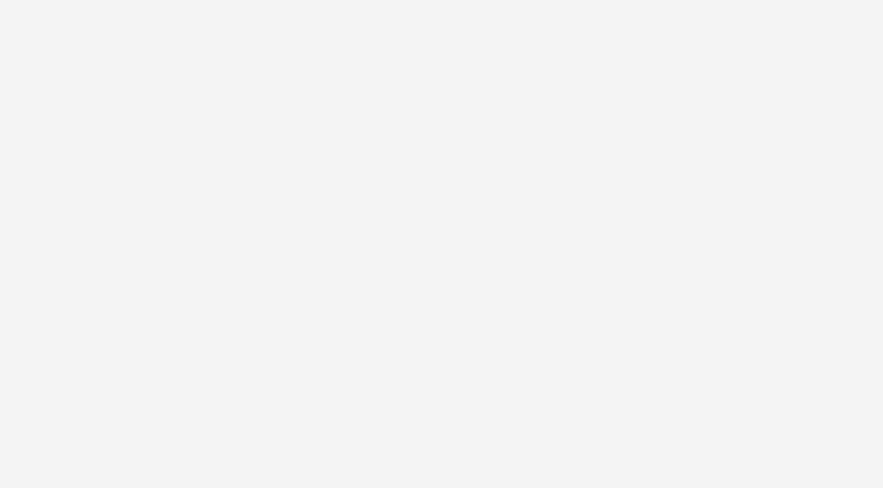
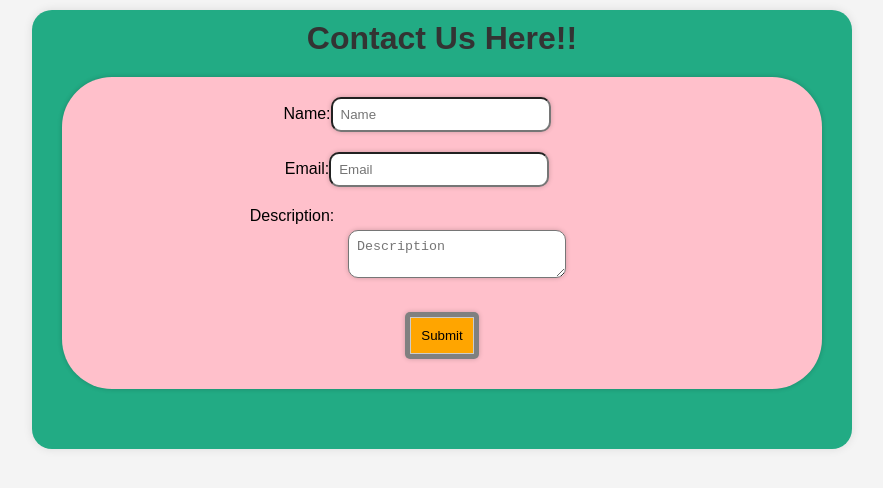
Before and after one commit to AJmints/IntelliJAC-LiftOff, a React (Create React App) app in the folder frontend_intellijac/intellijac-frontend/: page /api/contact in a window 1280 px wide. Before the commit this address had no page. Shown: the top 488 px of the page, without its empty margins (198-1081 px from the left). Built offline with nearby package versions, Linux system fonts and the light colour scheme.

Commit message:
created contact form page

```diff
--- a/frontend_intellijac/intellijac-frontend/src/App.js
+++ b/frontend_intellijac/intellijac-frontend/src/App.js
@@ -10,6 +10,8 @@ import Buttons from './components/Buttons.js';
 import { BrowserRouter as Router, Route, Routes } from 'react-router-dom';
 import LoginForm from './components/LoginForm.js';
 import RegisterForm from './components/RegisterForm.js';
+import ContactButton from './components/ContactButton.js';
+import ContactForm from './components/ContactForm.js';
 
 function App() {
   return (
@@ -19,6 +21,7 @@ function App() {
                 <Route path="/Home" element={<Home />} />
         <Route path="/api/login" element={<LoginForm />} />
         <Route path="/api/register" element={<RegisterForm />} />
+        <Route path="/api/contact" element={<ContactForm />} />
         <Route path="/flashcards/addFlashcard" element={<Flashcards />} />
 
       </Routes>
@@ -32,6 +35,7 @@ function Home() {
       <Header />
       <WelcomeContent />
       <Buttons />
+      <ContactButton />
 
     </>
   );
--- /dev/null
+++ b/frontend_intellijac/intellijac-frontend/src/components/ContactButton.js
@@ -0,0 +1,17 @@
+import React from 'react';
+import { Link } from 'react-router-dom';
+
+
+const ContactButton = () => {
+  return (
+    <div>
+        <div style={{ marginRight: "1000px", marginBottom: "50px", marginTop: "50px" }}>
+          <Link to="/api/contact" >
+            <h2>@ContactUS</h2>
+          </Link>
+        </div>
+      </div>
+  );
+}
+
+export default ContactButton;
--- /dev/null
+++ b/frontend_intellijac/intellijac-frontend/src/components/ContactForm.js
@@ -0,0 +1,146 @@
+import React, { useState } from 'react';
+import axios from 'axios';
+import { useNavigate, Link } from 'react-router-dom';
+
+function ContactForms() {
+  const [contactform, setContactform] = useState({
+    name: '',
+    email: '',
+    description: '',
+  });
+
+  const [errors, setErrors] = useState({
+    name: '',
+    email: '',
+    description: '',
+  });
+
+  const { name, email, description } = contactform;
+  const navigate = useNavigate();
+
+  const onInputChange = (e) => {
+    setContactform({ ...contactform, [e.target.name]: e.target.value });
+    // Clear the associated error when the user starts typing
+    setErrors({ ...errors, [e.target.name]: '' });
+  };
+
+  const onSubmit = async (e) => {
+    e.preventDefault();
+
+    // Basic client-side validation
+    let newErrors = {};
+    if (!name.trim()) {
+      newErrors = { ...newErrors, name: 'Please enter the name.' };
+    }
+
+    if (!email.trim()) {
+      newErrors = { ...newErrors, email: 'Please enter your email.' };
+    }
+
+    if (!description.trim()) {
+      newErrors = { ...newErrors, description: 'Please give a brief description.' };
+    }
+
+    if (Object.keys(newErrors).length > 0) {
+      // If there are errors, update the state and stop the submission
+      setErrors(newErrors);
+      return;
+    }
+
+    // Your API call logic
+    let data = {
+      name: contactform.name,
+      email: contactform.email,
+      description: contactform.description,
+    };
+
+    let config = {
+      method: 'post',
+      maxBodyLength: Infinity,
+      url: 'http://localhost:8080/api/contact',
+      headers: {
+        'Content-Type': 'application/json',
+        Accept: 'application/json',
+        Cookie: 'JSESSIONID=34C0FC47259901941230FFEA19A7C63A',
+      },
+      data: JSON.stringify(data),
+    };
+
+    try {
+      const response = await axios(config);
+
+      console.log(JSON.stringify(response.data));
+      alert('Contactform Submitted Successfully');
+      navigate('/');
+    } catch (error) {
+      console.log('Error during submission!', error);
+      alert('Error during submission!');
+    }
+  };
+
+  return (
+    <div className="container" style={{ marginRight: '50px', margin: '10px auto' }}>
+      <h1>Contact Us Here!!</h1>
+      <form onSubmit={(e) => onSubmit(e)} className="login-form-container">
+        <div>
+          <label htmlFor="contactform-name" className="form-label">
+            Name:
+          </label>
+          <input
+            type="text"
+            id="contactform-name"
+            name="name"
+            placeholder="Name"
+            onChange={(e) => onInputChange(e)}
+            value={name}
+            className="form-input"
+            style={{ marginRight: '50px' }}
+          />
+          <div className="error-message" style={{ marginBottom: '10px' ,marginRight: '50px' }}>{errors.name}</div>
+        </div>
+
+        <div>
+          <label htmlFor="contactform-email" className="form-label">
+            Email:
+          </label>
+          <input
+            type="email"
+            id="contactform-email"
+            name="email"
+            placeholder="Email"
+            onChange={(e) => onInputChange(e)}
+            value={email}
+            className="form-input"
+            style={{ marginRight: '50px' }}
+          />
+          <div className="error-message" style={{ marginBottom: '10px', marginRight: '50px' }}>{errors.email}</div>
+        </div>
+
+        <div>
+          <label htmlFor="contactform-description" className="form-label" style={{ marginRight: '300px', display: 'block' }} >
+            Description:
+          </label>
+          <textarea
+            type="description"
+            id="contactform-description"
+            name="description"
+            placeholder="Description"
+            onChange={(e) => onInputChange(e)}
+            value={description}
+            className="form-input"
+            style={{ marginRight: '-30px' }}
+          />
+          <div className="error-message"  style={{ marginBottom: '20px', marginLeft: '10px'}}>{errors.description}</div>
+        </div>
+
+        <div className="button-container">
+          <button type="submit" className="button">
+            Submit
+          </button>
+        </div>
+      </form>
+    </div>
+  );
+}
+
+export default ContactForms;
```
Also changed, not shown: 1 other file (tests, documents, lock files or other folders).
